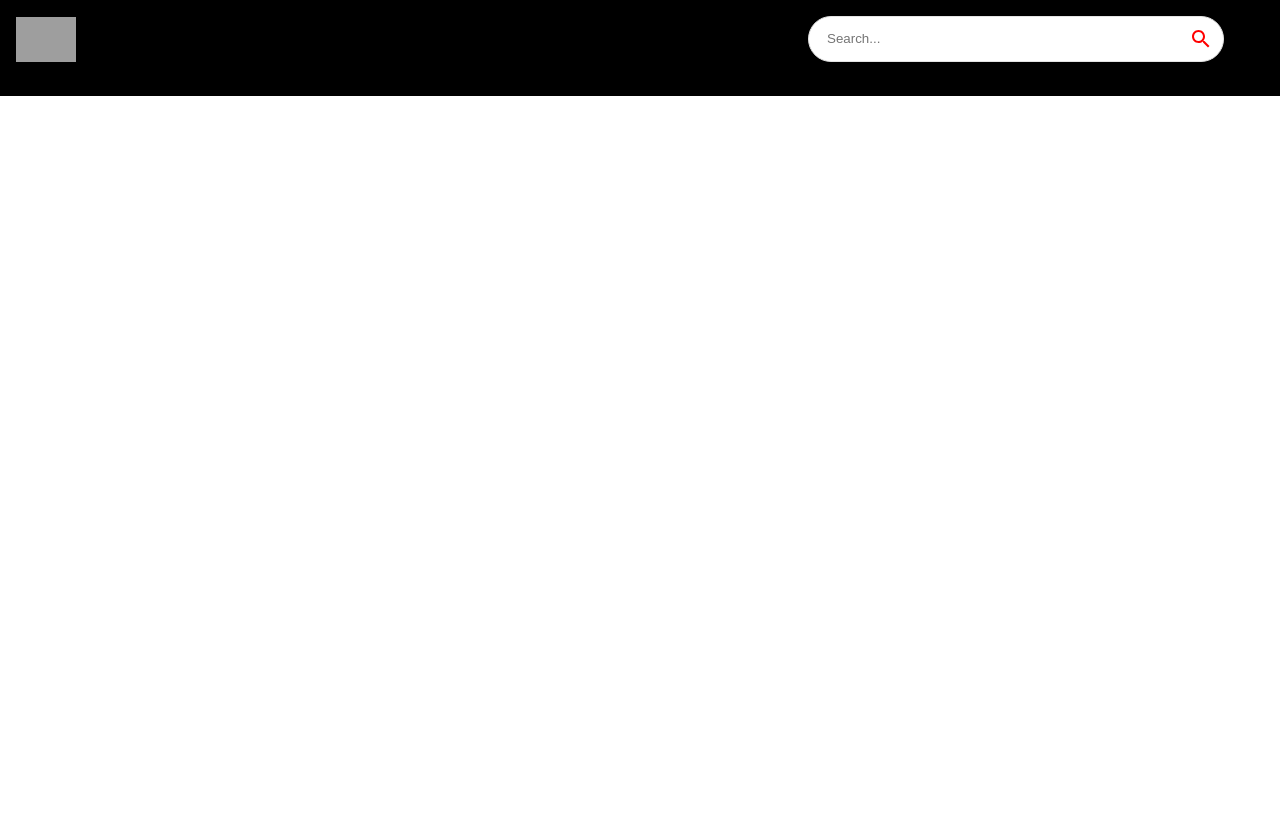
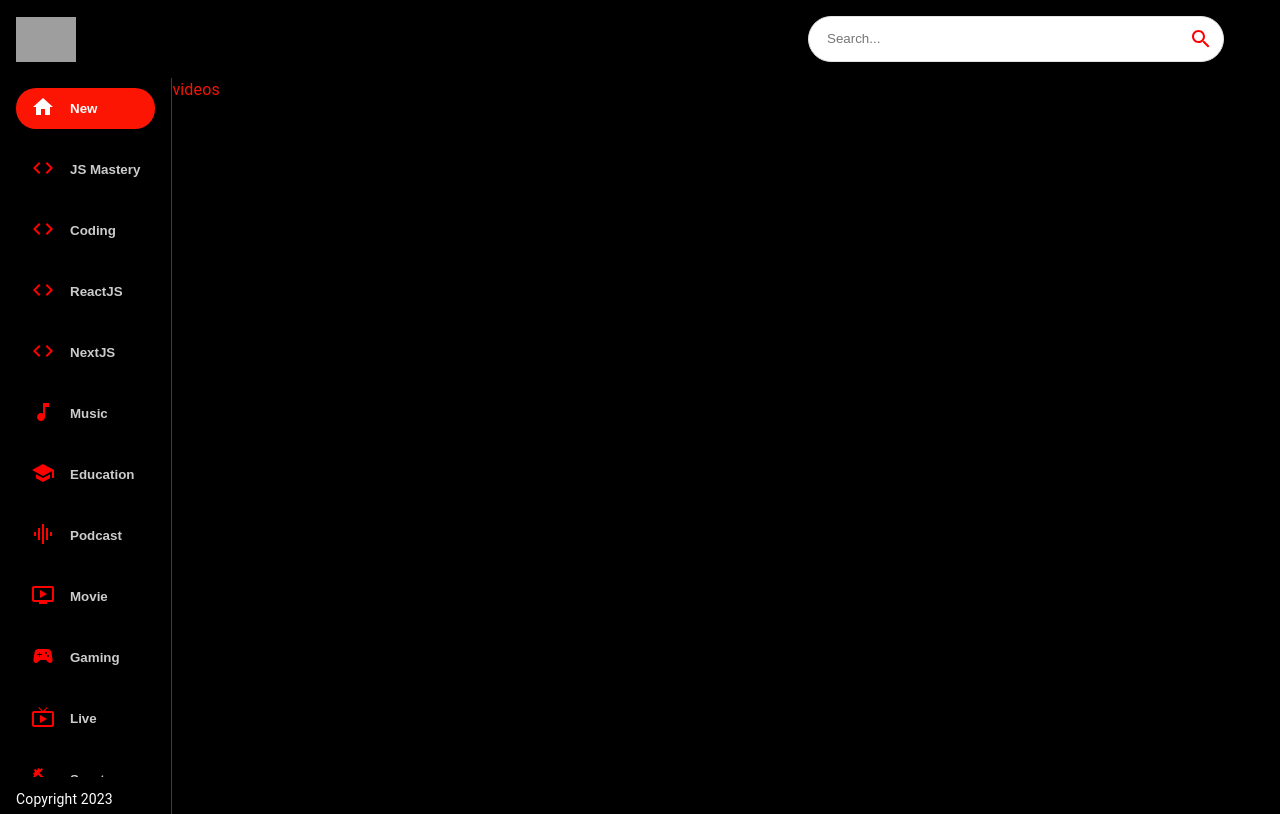
Before and after one commit to BorislavBenderov/youtube-app, a React (Create React App) app: page / in a window 1280 px wide. Built offline with nearby package versions, Linux system fonts and the light colour scheme; grey boxes are pictures that could not be loaded; the HTML template or start-up script is replaced by a standard one.

Commit message:
Add Feed component jsx

```diff
--- a/src/components/Feed.jsx
+++ b/src/components/Feed.jsx
@@ -1,5 +1,23 @@
+import { Typography, Box, Stack } from "@mui/material";
+import { Sidebar } from "./Sidebar";
+
 export const Feed = () => {
     return (
-        <div>Feed</div>
+        <Stack sx={{ flexDirection: { sx: 'column', md: 'row' } }}>
+            <Box sx={{ height: { sx: 'auto', md: '92vh' }, borderRight: '1px solid #3d3d3d', px: { sx: 0, md: 2 } }}>
+                <Sidebar />
+                <Typography
+                    className="copyright"
+                    variant="body2"
+                    sx={{ mt: 1.5, color: "#fff" }}>
+                    Copyright 2023
+                </Typography>
+            </Box>
+            <Box>
+                <Typography>
+                    <span style={{ color: '#F31503' }}>videos</span>
+                </Typography>
+            </Box>
+        </Stack>
     );
 }
```
